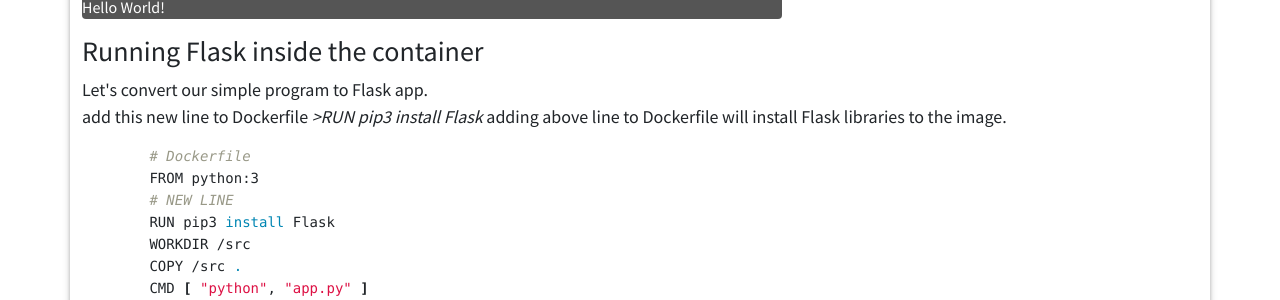
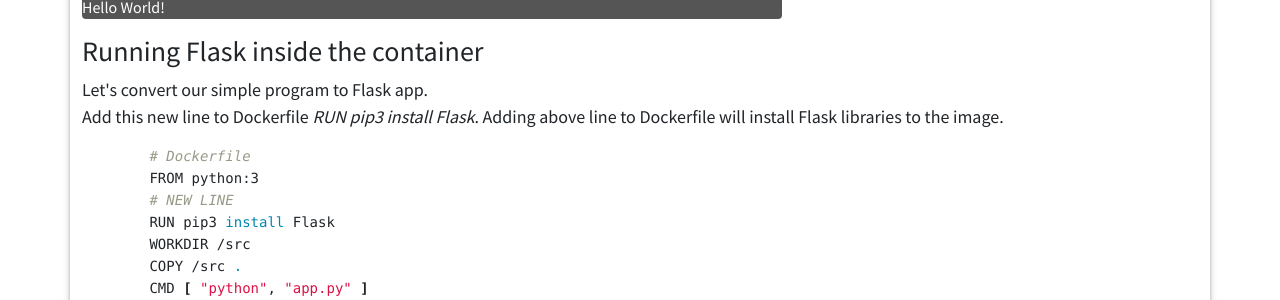
Before and after one commit to srirangamv/srirangamv.github.io, a Jekyll site: the page built from _posts/2019-05-26-running-flask-inside-container.md, in a window 1280 px wide and 900 px high, scrolled down 3376 px. Shown: the part 155-455 px from the top of the window. Built offline with Jekyll 4.4.1, drawn with Linux system fonts in a browser that asks for light colours; nearby versions of some CDN libraries; some of the changed text lies outside the part shown.

Commit message:
correcting content.

```diff
--- a/_posts/2019-05-26-running-flask-inside-container.md
+++ b/_posts/2019-05-26-running-flask-inside-container.md
@@ -142,9 +142,7 @@
 
 <h3><a name="section8">Running Flask inside the container</a></h3>
 <p>Let's convert our simple program to Flask app.
-<br>add this new line to Dockerfile <i>>RUN pip3 install Flask</i>
-
-adding above line to Dockerfile will install Flask libraries to the image.
+<br>Add this new line to Dockerfile <i>RUN pip3 install Flask</i>. Adding above line to Dockerfile will install Flask libraries to the image.
 </p>
 
 {% highlight shell %}
@@ -226,7 +224,7 @@
 </p>
 <p class="cmd">C:\&gt;Users&gt;King&gt;Desktop&gt;docker run --rm -d -p 8080:80 firstpy</p>
 
-<p>In case, you have come across below error. Restart the Docker as shows in the below screenshot.</p>
+<p>In case, you have come across below error, restart the Docker as shows in the below screenshot.</p>
 <b>Output:</b>
 <p class="cmd">
 docker: Error response from daemon: driver failed programming external connectivity on endpoint distracted_bhabha (ed515f04e2926e48c0231bc5e7bc7c6adab303c9fbc07fc342ad3ce74a2e6442): Error starting userland proxy: mkdir /port/tcp:0.0.0.0:8080:tcp:172.17.0.2:80: input/output error.
```
